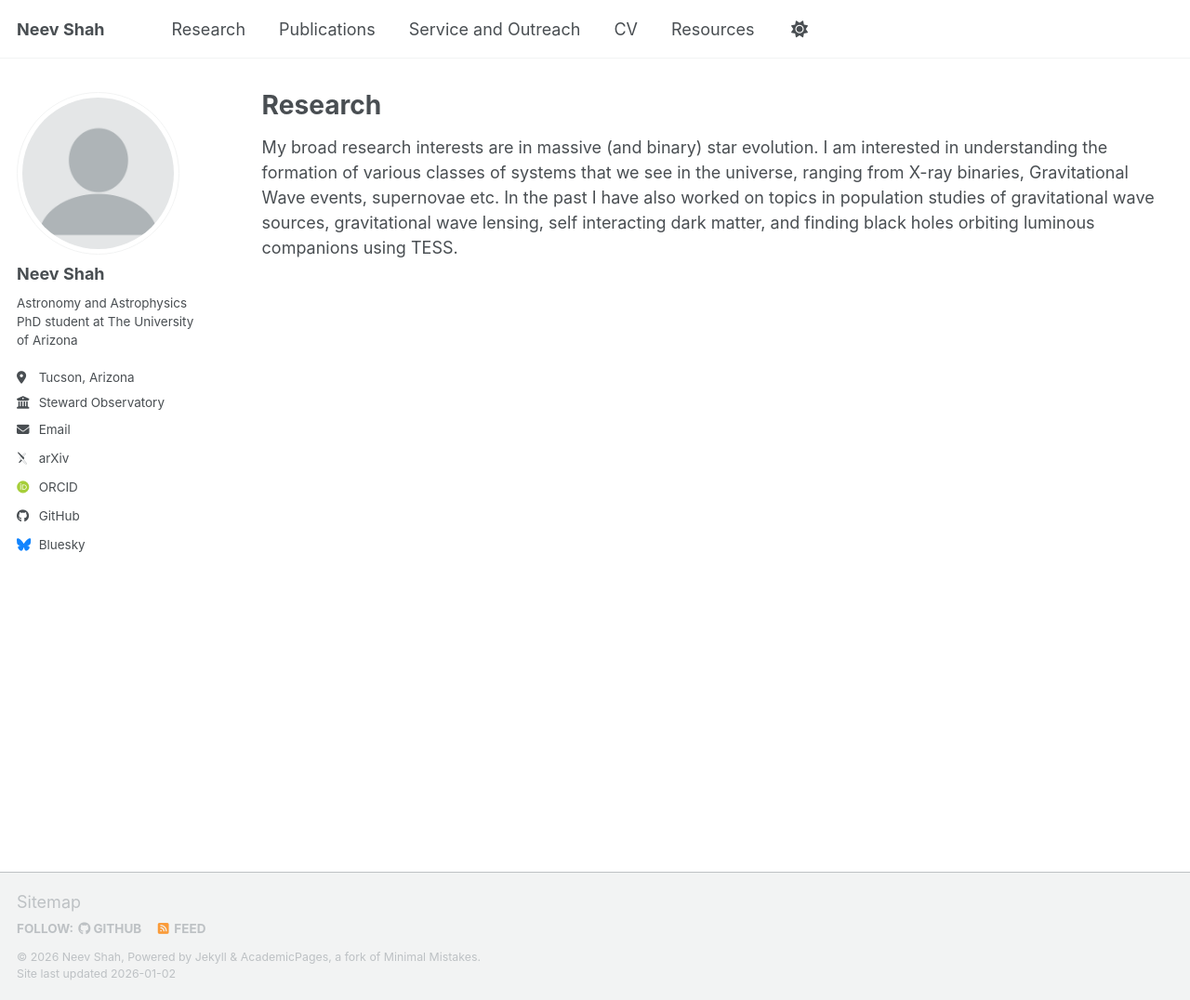
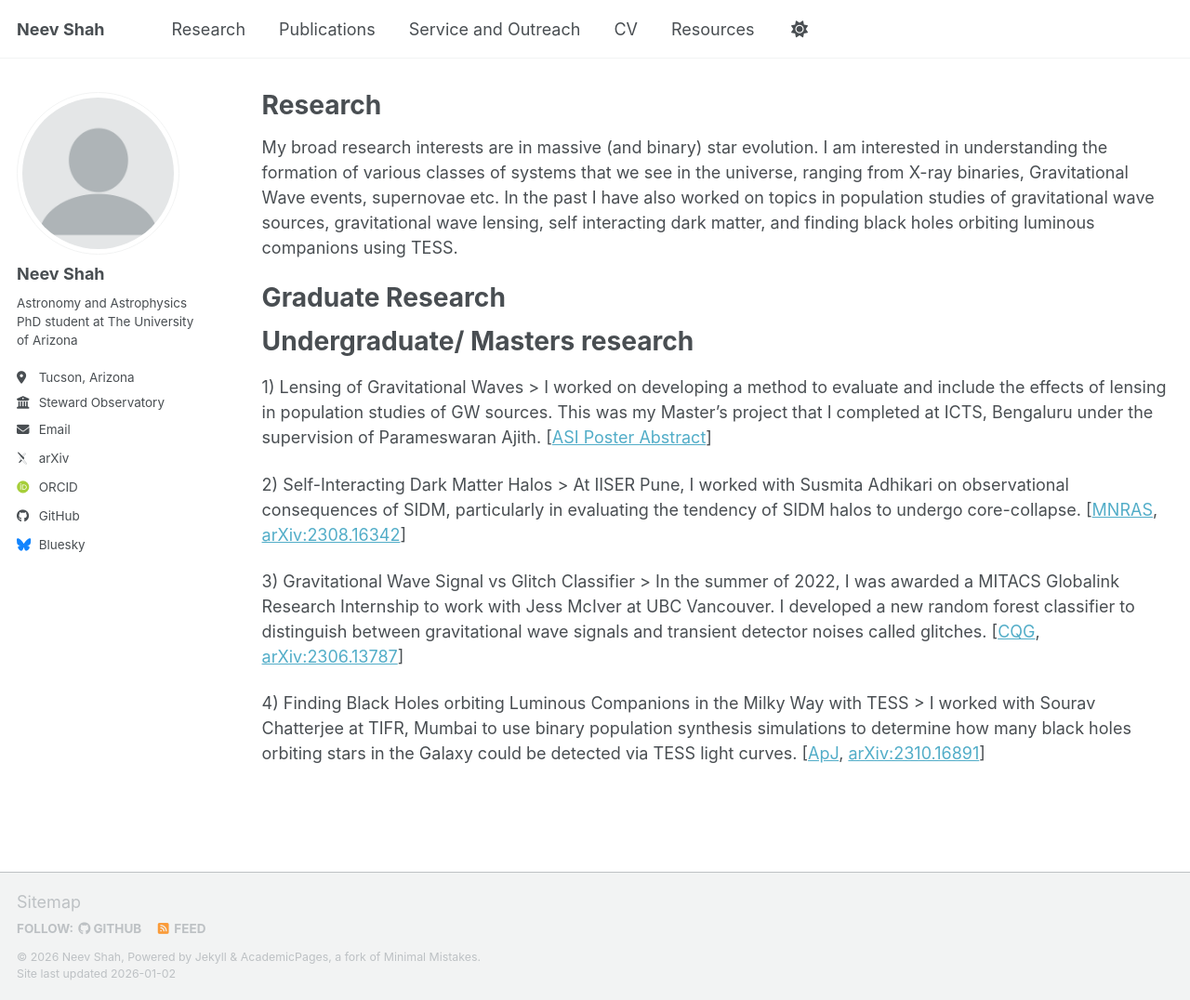
Before and after one commit to neevshah101/neevshah101.github.io, a Jekyll site: the page built from _pages/research.md, in a window 1280 px wide and 1076 px high. Shown: the whole window at 93% size. Built offline with Jekyll 4.4.1, drawn with Linux system fonts in a browser that asks for light colours; some web fonts are replaced; a script bundle is joined from its source files by our own code; library files that are not in the unit come from our copies.

Commit message:
updated ug research

```diff
--- a/_pages/research.md
+++ b/_pages/research.md
@@ -6,3 +6,21 @@ author_profile: true
 ---
 
 My broad research interests are in massive (and binary) star evolution. I am interested in understanding the formation of various classes of systems that we see in the universe, ranging from X-ray binaries, Gravitational Wave events, supernovae etc. In the past I have also worked on topics in population studies of gravitational wave sources, gravitational wave lensing, self interacting dark matter, and finding black holes orbiting luminous companions using TESS.
+
+Graduate Research
+===
+
+Undergraduate/ Masters research
+===
+
+1) Lensing of Gravitational Waves
+    > I worked on developing a method to evaluate and include the effects of lensing in population studies of GW sources. This was my Master's project that I completed at ICTS, Bengaluru under the supervision of Parameswaran Ajith. [[ASI Poster Abstract](https://ui.adsabs.harvard.edu/abs/2024asi..confP.109S/abstract)]
+
+2) Self-Interacting Dark Matter Halos
+    > At IISER Pune, I worked with Susmita Adhikari on observational consequences of SIDM, particularly in evaluating the tendency of SIDM halos to undergo core-collapse. [[MNRAS](https://academic.oup.com/mnras/article/529/4/4611/7633967?login=false), [arXiv:2308.16342](https://arxiv.org/abs/2308.16342)]
+
+3) Gravitational Wave Signal vs Glitch Classifier
+    > In the summer of 2022, I was awarded a MITACS Globalink Research Internship to work with Jess McIver at UBC Vancouver. I developed a new random forest classifier to distinguish between gravitational wave signals and transient detector noises called glitches. [[CQG](https://iopscience.iop.org/article/10.1088/1361-6382/ad0424), [arXiv:2306.13787](https://arxiv.org/abs/2306.13787)]
+
+4) Finding Black Holes orbiting Luminous Companions in the Milky Way with TESS
+    > I worked with Sourav Chatterjee at TIFR, Mumbai to use binary population synthesis simulations to determine how many black holes orbiting stars in the Galaxy could be detected via TESS light curves. [[ApJ](https://iopscience.iop.org/article/10.3847/1538-4357/ad7b0b), [arXiv:2310.16891](https://arxiv.org/abs/2310.16891)]
```
